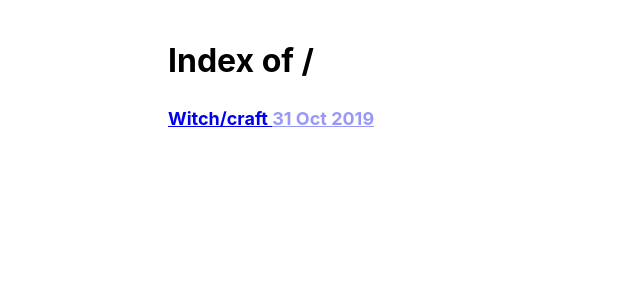
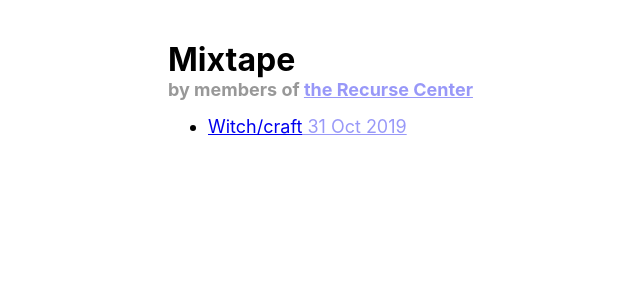
Before and after one commit to kofigumbs/mixtape, a Jekyll site: the page built from index.html, in a window 1280 px wide. Shown: the top 300 px of the page, without its empty margins (112-752 px from the left). Built offline with Jekyll 4.4.1, drawn with Linux system fonts in a browser that asks for light colours.

Commit message:
Add more stuff about RC

```diff
--- a/_config.yml
+++ b/_config.yml
@@ -1,10 +1,9 @@
-title: Mixtape
-description: ""
+title: RC Mixtape
 url: https://mixtape.recurse.com
 plugins:
   - jekyll-seo-tag
-exclude:
-  - Gemfile*
+exclude: [ "Gemfile*" ]
+include: [ "_redirects" ]
 collections:
   mixtapes:   { "output": true, "permalink": "/:path" }
 defaults:
--- /dev/null
+++ b/_includes/citation.html
@@ -0,0 +1 @@
+<h3 class="citation">by members of <a href="https://www.recurse.com/scout/click?t=65e59108b8d145fc3abc19ac684004a8">the Recurse Center</a></h3>
--- a/_includes/head.html
+++ b/_includes/head.html
@@ -4,11 +4,14 @@
 * {
   font-family: -apple-system, BlinkMacSystemFont, "Segoe UI", Roboto, Helvetica, Arial, sans-serif, "Apple Color Emoji", "Segoe UI Emoji", "Segoe UI Symbol";
 }
-html, body { margin: 0; padding: 0; }
-main { width: 100%; max-width: 720px; margin: 0 auto; padding: 20px; }
+html,body,h1,h2,h3,h4,h5,h6 { margin: 0; padding: 0; }
+main { width: 100%; max-width: 720px; margin: 0 auto; padding: 40px 20px; }
 time { opacity: 0.4 }
 a, button, li, p { font-size: 18px }
 a svg { width: 16px; height: 16px }
+
+.active { font-weight: bold; }
+.citation { font-size: 18px; opacity: 0.4; }
 
 .play {
   background: salmon;
@@ -23,8 +26,5 @@
   content: "➥";
   margin-right: 6px;
 }
-.active {
-  font-weight: bold;
-}
 </style>
 {% seo %}
--- a/_includes/title.html
+++ b/_includes/title.html
@@ -1,2 +1 @@
-{{ include.page.title }}
-<time>{{ include.page.id | date_to_string }}</time>
+{{ include.page.title }}<time> {{ include.page.id | date_to_string }}</time>
--- a/_layouts/mixtape.html
+++ b/_layouts/mixtape.html
@@ -6,13 +6,12 @@
 <body>
   <main>
     <h1>{% include title.html page=page %}</h1>
+    {% include citation.html %}
     <ol>
     {% for track in page.tracks %}
     <li data-track="{{ track.link }}">
       {{ track.title }}
-      <a href="{{ track.link }}" title="External link" target="_blank">
-        <svg xmlns="http://www.w3.org/2000/svg" viewBox="0 0 24 24" fill="none" stroke="currentColor" stroke-width="2" stroke-linecap="round" stroke-linejoin="round" class="feather feather-external-link"><path d="M18 13v6a2 2 0 0 1-2 2H5a2 2 0 0 1-2-2V8a2 2 0 0 1 2-2h6"></path><polyline points="15 3 21 3 21 9"></polyline><line x1="10" y1="14" x2="21" y2="3"></line></svg>
-      </a>
+      <a href="{{ track.link }}" title="External link" target="_blank">{% include external.svg %}</a>
     </li>
     {% endfor %}
     </ol>
--- a/index.html
+++ b/index.html
@@ -5,10 +5,13 @@
 <head>{% include head.html %}</head>
 <body>
 <main>
-<h1>Index of /</h1>
+<h1>Mixtape</h1>
+{% include citation.html %}
+<ul>
 {% for mixtape in site.mixtapes %}
-<h2><a href="{{ mixtape.id }}">{% include title.html page=mixtape %}</a></h2>
+<li><a href="{{ mixtape.id }}">{% include title.html page=mixtape %}</a></li>
 {% endfor %}
+</ul>
 </main>
 </body>
 </html>
```
Also changed, not shown: _includes/external.svg (added), 1 other file.
